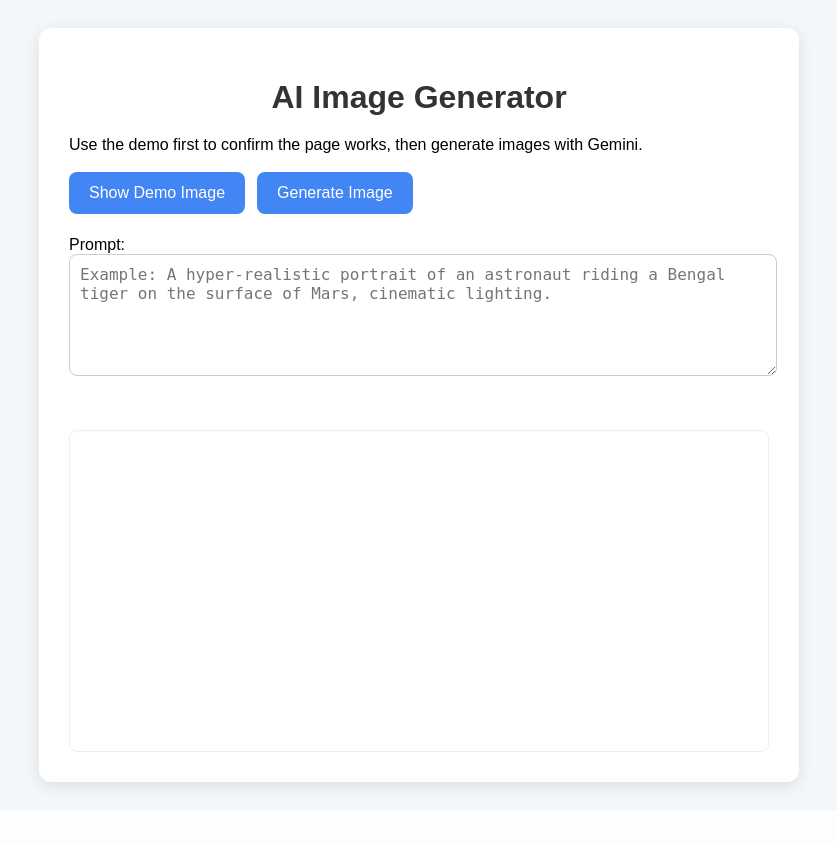
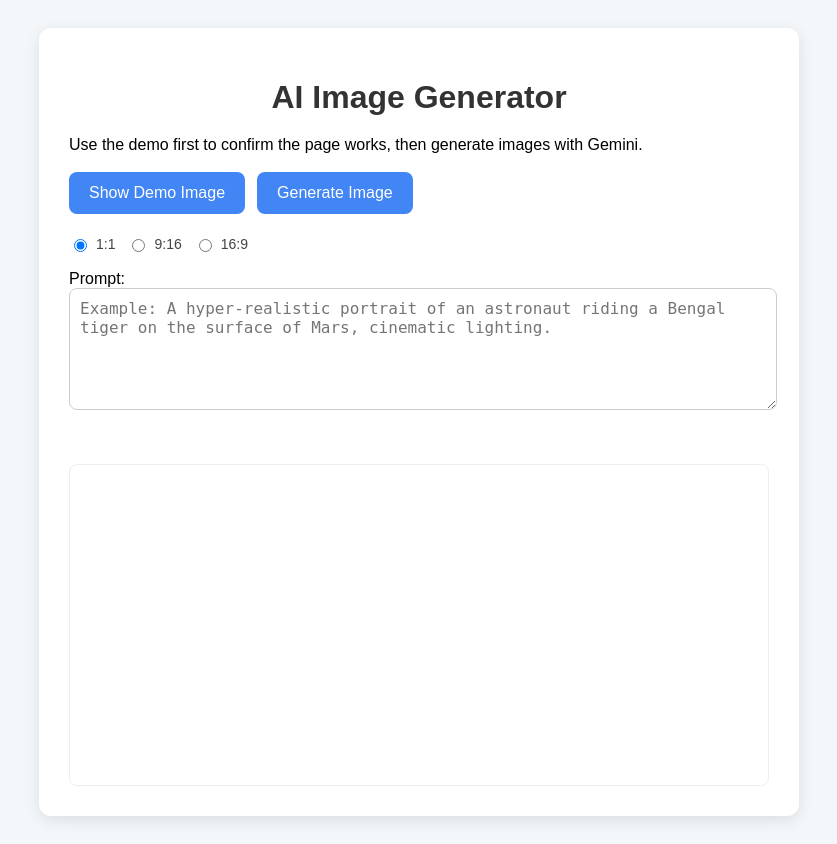
Before and after one commit to mavicair2tw/openai-tw-site, a Flask app: page / in a window 1280 px wide. Shown: the whole page, without its empty margins (221-1058 px from the left). Before the commit the page ends 793 px from the top, so only its background shows below. Run offline with Flask 3, Linux system fonts and the light colour scheme.

Commit message:
Add aspect ratio selector

```diff
--- a/app.py
+++ b/app.py
@@ -49,6 +49,7 @@ def generate_image():
 
     data = request.get_json(silent=True) or {}
     prompt = data.get("prompt", "").strip()
+    aspect_ratio = data.get("aspect_ratio", "1:1")
 
     if not prompt:
         return jsonify({"error": "Please enter a prompt to generate an image."}), 400
@@ -68,7 +69,7 @@ def generate_image():
                 config={
                     "number_of_images": 1,
                     "output_mime_type": "image/png",
-                    "aspect_ratio": "1:1",
+                    "aspect_ratio": aspect_ratio,
                 },
             )
 
--- a/templates/index.html
+++ b/templates/index.html
@@ -59,6 +59,20 @@
       flex-wrap: wrap;
       margin: 18px 0 22px;
     }
+    .scales {
+      display: flex;
+      gap: 12px;
+      flex-wrap: wrap;
+      margin: 0 0 18px;
+      align-items: center;
+    }
+    .scale-option {
+      display: inline-flex;
+      align-items: center;
+      gap: 6px;
+      color: #444;
+      font-size: 14px;
+    }
     #loading-message {
       margin-top: 20px;
       color: #4285F4;
@@ -115,6 +129,12 @@
       <button id="generate-btn" type="button">Generate Image</button>
     </div>
 
+    <div class="scales" role="radiogroup" aria-label="Image scale">
+      <label class="scale-option"><input type="radio" name="scale" value="1:1" checked> 1:1</label>
+      <label class="scale-option"><input type="radio" name="scale" value="9:16"> 9:16</label>
+      <label class="scale-option"><input type="radio" name="scale" value="16:9"> 16:9</label>
+    </div>
+
     <label for="prompt-input">Prompt:</label>
     <textarea id="prompt-input" placeholder="Example: A hyper-realistic portrait of an astronaut riding a Bengal tiger on the surface of Mars, cinematic lighting."></textarea>
 
@@ -136,6 +156,11 @@
     const loadingMessage = document.getElementById('loading-message');
     const imageDisplay = document.getElementById('generated-image');
     const demoBox = document.getElementById('demo-box');
+    const scaleInputs = document.querySelectorAll('input[name="scale"]');
+
+    function getSelectedScale() {
+      return document.querySelector('input[name="scale"]:checked')?.value || '1:1';
+    }
 
     demoBtn.addEventListener('click', showDemoImage);
     generateBtn.addEventListener('click', generateImage);
@@ -148,6 +173,7 @@
 
     async function generateImage() {
       const prompt = promptInput.value.trim();
+      const aspectRatio = getSelectedScale();
       if (!prompt) {
         alert('Please enter a prompt before generating.');
         return;
@@ -164,7 +190,7 @@
         const response = await fetch('/generate_image', {
           method: 'POST',
           headers: { 'Content-Type': 'application/json' },
-          body: JSON.stringify({ prompt })
+          body: JSON.stringify({ prompt, aspect_ratio: aspectRatio })
         });
 
         const data = await response.json();
```
